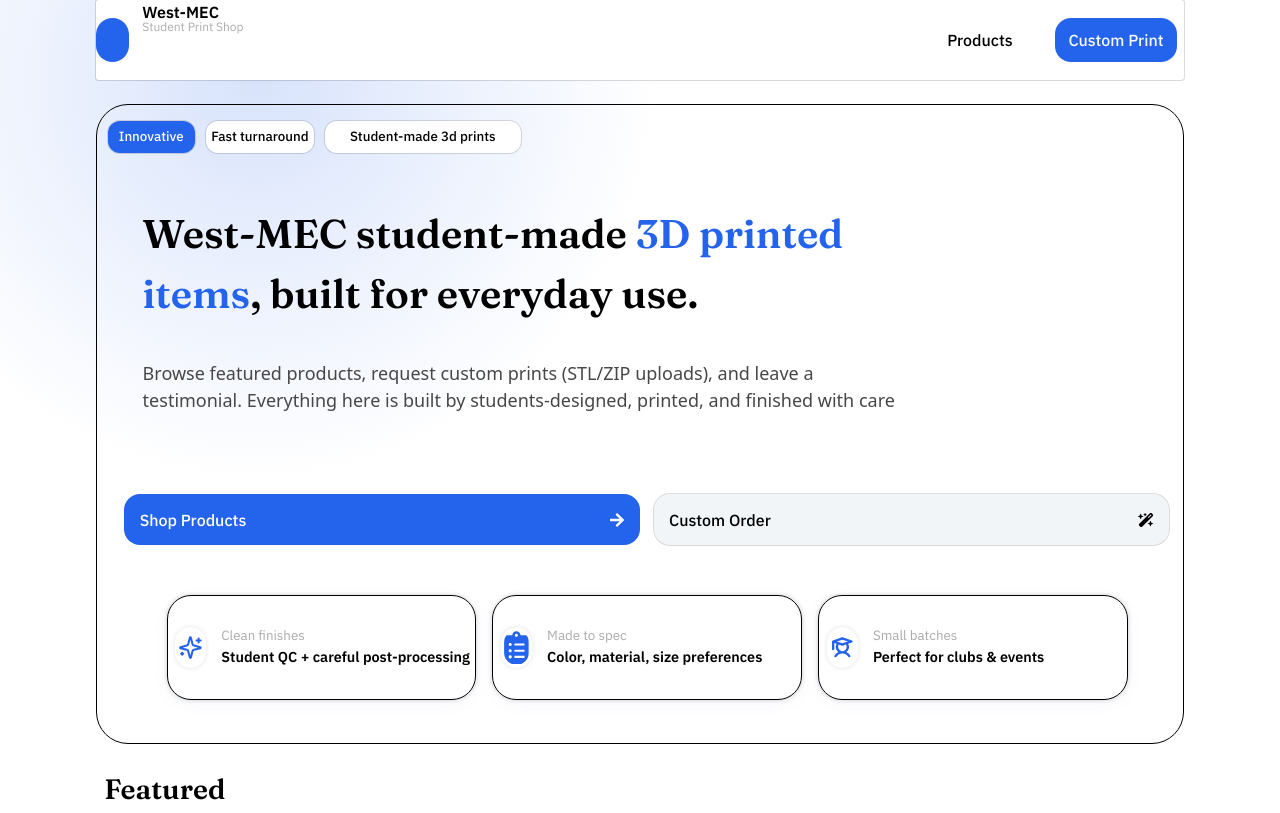
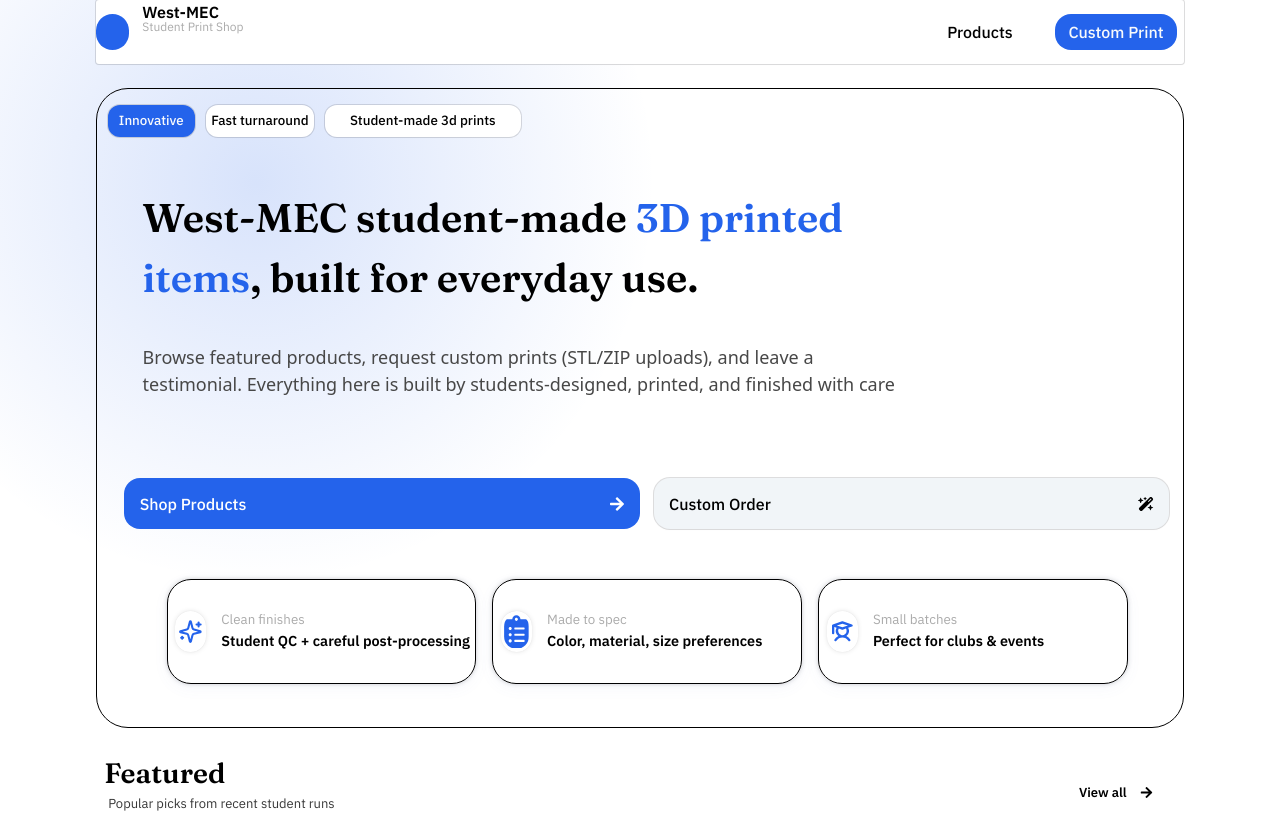
Before and after one commit to Bobbythecoder2034/student-store, a React (Create React App) app in the folder client/: page / in a window 1280 px wide. Shown: the top 813 px of the page. Built offline with nearby package versions, Linux system fonts and the light colour scheme.

Commit message:
Update style.css

```diff
--- a/client/src/styles/css/style.css
+++ b/client/src/styles/css/style.css
@@ -8,7 +8,7 @@
 
 html, body, #root, main, .app {
   width: 100vw;
-  height: 100vh;
+  min-height: 100vh;
   margin: 0;
   padding: 0;
   position: relative;
@@ -27,7 +27,7 @@
 
 .nav{
   width: 85%;
-  height: 10vh;
+  height: 8vh;
   display: flex;
   flex-direction: row;
   justify-content: space-between;
```
